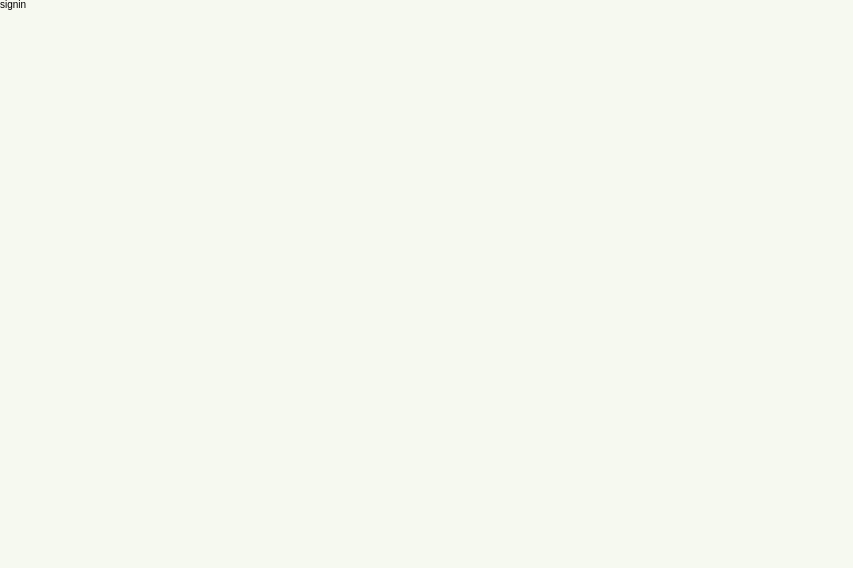
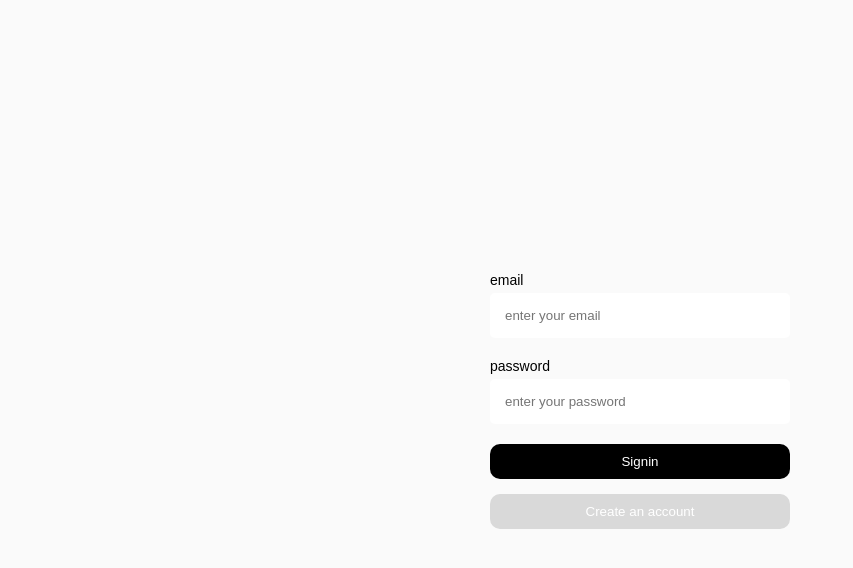
Before and after one commit to zoeypark/wanted-pre-onboarding-frontend, a React (Create React App) app: page /signin in a window 1280 px wide. Shown: the top 568 px of the page, without its empty margins (0-853 px from the left). Built offline with nearby package versions, Linux system fonts and the light colour scheme.

Commit message:
chore: Signin 페이지 마크업

```diff
--- a/src/GlobalStyle.js
+++ b/src/GlobalStyle.js
@@ -1,35 +1,63 @@
 import { createGlobalStyle } from "styled-components";
 
 const GlobalStyles = createGlobalStyle`
-    // 적용시킬 css 입력
-    a{
-        text-decoration: none;
-        color: inherit;
+ * {
+    box-sizing : border-box;
  }
-    *{
-        box-sizing: border-box;
+ html {
+    font-size : 62.5%;
  }
-    html, body, div, span, h1, h2, h3, h4, h5, h6, p,
-    a, dl, dt, dd, ol, ul, li, form, label, table{
-        margin: 0;
-        padding: 0;
-        border: 0;
-        font-size: 10px;
-        vertical-align: baseline;
+ body {
+    margin : 0;
+    font-size:var(--main-font);
+    font-family: 'Noto Sans KR', sans-serif;
+    display:flex;
+    flex-direction:row;
+    justify-content:center;
+    align-items:center;
+    background-color:#fafafa;
  }
-    body{
-        line-height: 1;
-        font-family: 'Noto Sans KR', sans-serif;
-        background-color: #F6F9F0;
-        margin-bottom: 100px;
+ ul,ol {
+    list-style : none;
  }
-    ol, ul{
-        list-style: none;
+ a {
+    text-decoration : none;
  }
-    button {
-        border: 0;
-        background: transparent;
-        cursor: pointer;
+ a, ul,ol, p, h1, h2, h3, h4, h5 {
+    margin : 0;
+    padding : 0;
+    color : var(--font-color);
+ }
+#root {
+   width:100%;
+   min-height: 100vh;
+   max-width:50rem;
+   background-color: var(--white-color);
+}
+input {
+   width:100%;
+   border-radius:5px;
+   border:1px solid var(--border-color);
+   padding: 1.5rem;
+   height: 4.5rem;
+}
+input:focus,textarea:focus {
+   outline:none;
+   border:1px solid var(--point-color);
+}
+label {
+   font-size: 1.4rem;
+   color:var(--sub-font-color);
+   margin-bottom: .5rem;
+   display: block;
+}
+textarea{
+   width:100%;
+   border-radius: 5px;
+   border:1px solid var(--border-color);
+   height: 10rem;
+   padding: 1.5rem;
+   resize: none;
 }
 `;
 
--- a/src/pages/Signin.js
+++ b/src/pages/Signin.js
@@ -1,7 +1,65 @@
+import { styled } from "styled-components";
+
+const StyledContainer = styled.div`
+  width: 100%;
+  height: 100vh;
+  display: flex;
+  flex-direction: column;
+  align-items: center;
+  justify-content: center;
+  padding: 10rem;
+  gap: 1.5rem;
+  > button {
+    width: 100%;
+    padding: 1rem;
+    border: none;
+    border-radius: 1rem;
+    color: white;
+    background-color: #D9D9D9;
+  }
+  > button:hover {
+      background-color: #838383;
+      cursor: pointer;
+    }
+`
+
+const StyledForm = styled.form`
+  display: flex;
+  flex-direction: column;
+  width: 100%;
+  gap: 2rem;
+  >.signinBtn {
+    border-radius: 1rem;
+    border: none;
+    padding: 1rem;
+    color: white;
+    background-color: black;
+  }
+  >.signinBtn:hover {
+    cursor: pointer;
+  }
+`
+
 const Signin = () => {
   return (
     <>
-    <div>signin</div>
+      <StyledContainer>
+        <StyledForm>
+          <div>
+            <label>email</label>
+            <input data-testid="email-input" placeholder="enter your email"></input>
+          </div>
+          <div>
+            <label>password</label>
+            <input data-testid="password-input" placeholder="enter your password"></input>
+          </div>
+          <button
+            data-testid="signin-button"
+            className="signinBtn"
+            type="submit">Signin</button>
+        </StyledForm>
+        <button>Create an account</button>
+      </StyledContainer>
     </>
   )
 }
```
Lines whose indentation alone changed are shown as unchanged.
